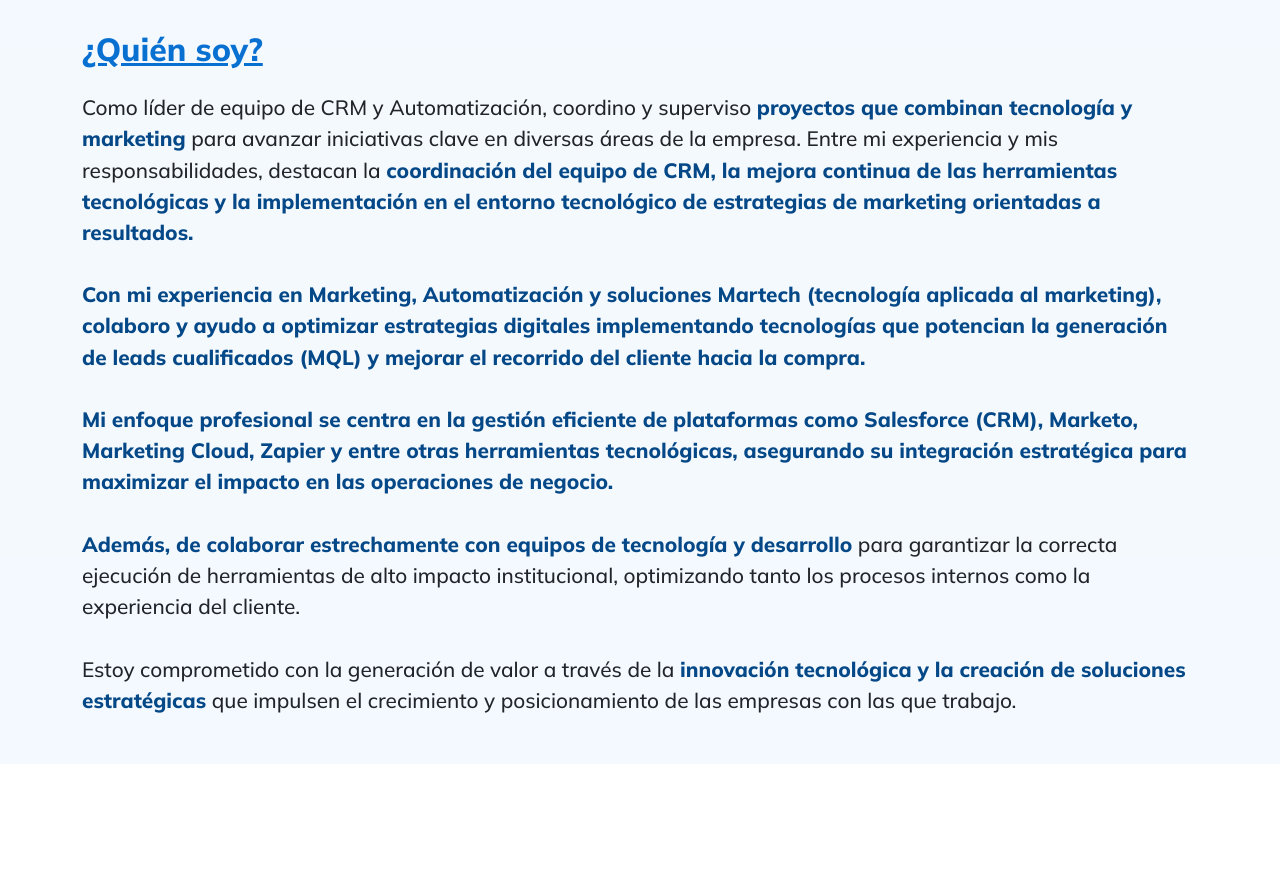
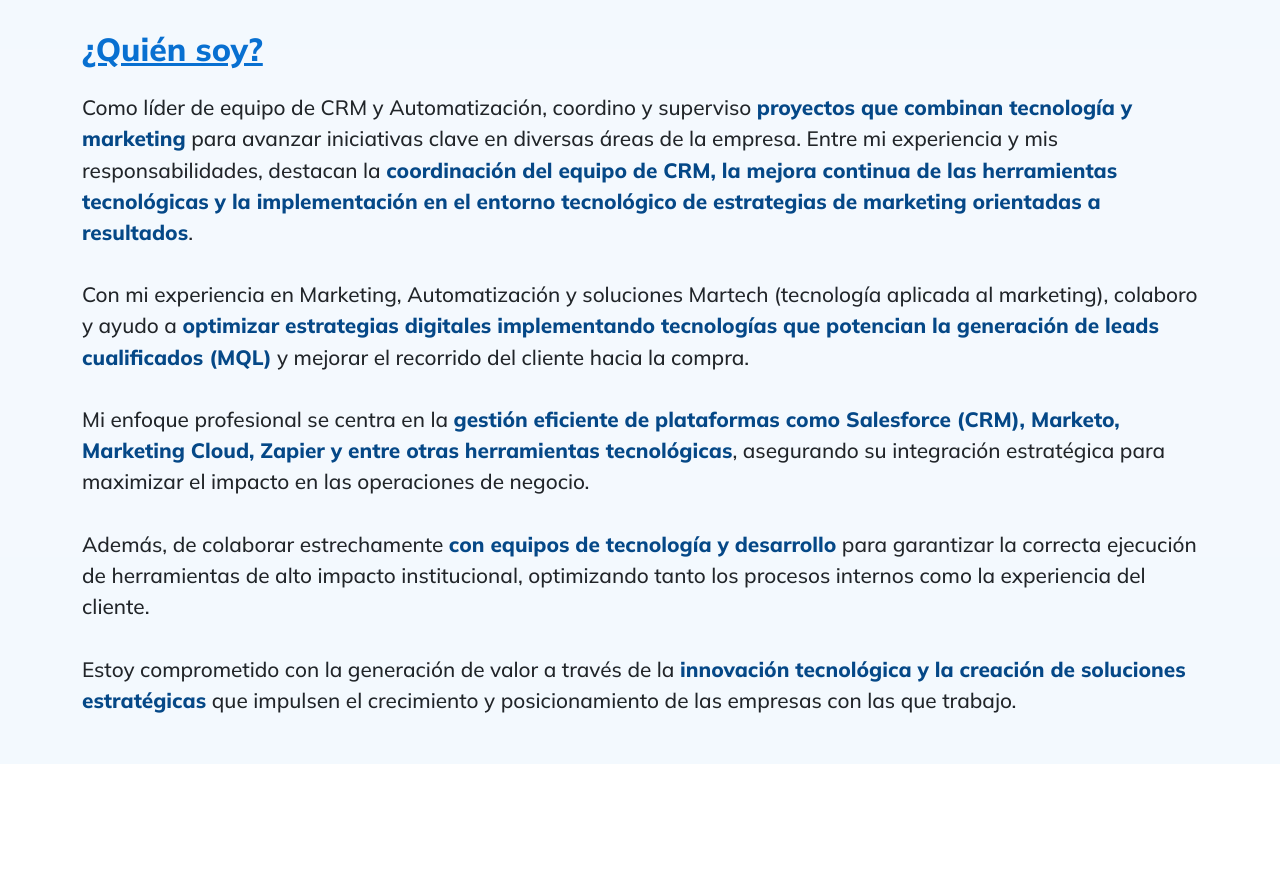
Before and after one commit to anderson-rivera/my-resume, a plain HTML site: page index.html in a window 1280 px wide. Shown: the part 968-1841 px from the top of the page. Drawn offline with nearby package versions, Linux system fonts and the light colour scheme.

Commit message:
fix bold 2025

```diff
--- a/index.html
+++ b/index.html
@@ -275,13 +275,13 @@
                         <div class="row">
                             <div class="col-sm-12 col-md-12 text-1">
                                 <p>
-                                    Como líder de equipo de CRM y Automatización, coordino y superviso <span class="profsn">proyectos que combinan tecnología y marketing</span> para avanzar iniciativas clave en diversas áreas de la empresa. Entre mi experiencia y mis responsabilidades, destacan la <span class="profsn">coordinación del equipo de CRM, la mejora continua de las herramientas tecnológicas y la implementación en el entorno tecnológico de estrategias de marketing orientadas a resultados.
+                                    Como líder de equipo de CRM y Automatización, coordino y superviso <span class="profsn">proyectos que combinan tecnología y marketing</span> para avanzar iniciativas clave en diversas áreas de la empresa. Entre mi experiencia y mis responsabilidades, destacan la <span class="profsn">coordinación del equipo de CRM, la mejora continua de las herramientas tecnológicas y la implementación en el entorno tecnológico de estrategias de marketing orientadas a resultados</span>.
                                     <br><br>
                                     Con mi experiencia en Marketing, Automatización y soluciones Martech (tecnología aplicada al marketing), colaboro y ayudo a <span class="profsn">optimizar estrategias digitales implementando tecnologías que potencian la generación de leads cualificados (MQL)</span> y mejorar el recorrido del cliente hacia la compra.
                                     <br><br>
                                     Mi enfoque profesional se centra en la <span class="profsn">gestión eficiente de plataformas como Salesforce (CRM), Marketo, Marketing Cloud, Zapier y entre otras herramientas tecnológicas</span>, asegurando su integración estratégica para maximizar el impacto en las operaciones de negocio.
                                     <br><br>
-                                    Además, de colaborar estrechamente con equipos de tecnología y desarrollo</span> para garantizar la correcta ejecución de herramientas de alto impacto institucional, optimizando tanto los procesos internos como la experiencia del cliente.
+                                    Además, de colaborar estrechamente <span class="profsn">con equipos de tecnología y desarrollo</span> para garantizar la correcta ejecución de herramientas de alto impacto institucional, optimizando tanto los procesos internos como la experiencia del cliente.
                                     <br><br>
                                     Estoy comprometido con la generación de valor a través de la <span class="profsn">innovación tecnológica y la creación de soluciones estratégicas</span> que impulsen el crecimiento y posicionamiento de las empresas con las que trabajo.
                                 </p>
```
